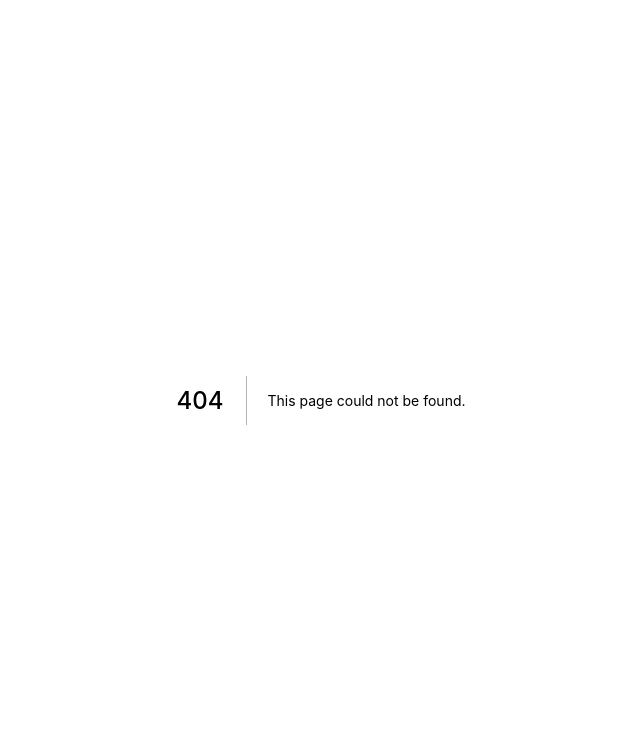
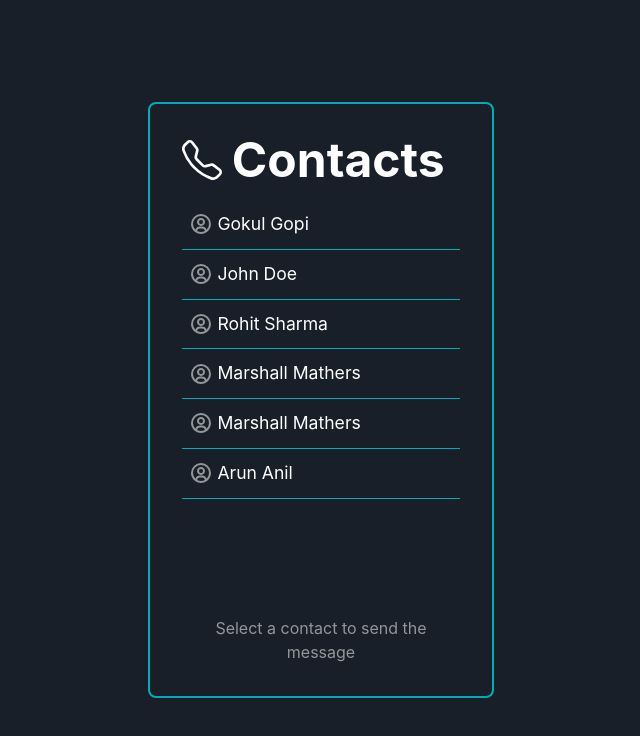
Before and after one commit to Gokul-Gopi/contacts-app, a Next.js app: page /contact in a window 1280 px wide. Before the commit this address had no page. Shown: the top 736 px of the page, without its empty margins (319-959 px from the left). Built offline with nearby package versions, Linux system fonts and the light colour scheme.

Commit message:
fix: seperated landing page from contact and message page

```diff
--- a/src/components/MessageDetailCard.jsx
+++ b/src/components/MessageDetailCard.jsx
@@ -14,6 +14,7 @@ export const MessageDetailCard = ({ name, otp, time }) => {
       position="relative"
       width="100%"
       p="0.8rem"
+      color="white"
     >
       <Icon
         as={MdMessage}
--- a/src/components/UserCard.jsx
+++ b/src/components/UserCard.jsx
@@ -10,11 +10,11 @@ export const UserCard = ({ firstname, lastname, id }) => {
         borderBottom="1px"
         borderColor="brand.primary"
         py="0.7rem"
-        _hover={{ bg: "brand.primary", cursor: "pointer" }}
+        _hover={{ bg: "brand.primary", cursor: "pointer", color: "white" }}
         px="0.4rem"
       >
-        <Icon mr="0.3rem" as={BiUserCircle} w="6" h="6" />
-        <Flex fontSize="1.1rem">
+        <Icon mr="0.3rem" as={BiUserCircle} w="6" h="6" color="brand.greyV2" />
+        <Flex fontSize={{ base: "1rem", md: "1.1rem" }} color="white">
           <Text mr="0.3rem">{firstname}</Text>
           <Text>{lastname}</Text>
         </Flex>
--- a/src/pages/_app.js
+++ b/src/pages/_app.js
@@ -1,11 +1,13 @@
 import "../styles/globals.css";
-import { ChakraProvider } from "@chakra-ui/react";
+import { Box, ChakraProvider } from "@chakra-ui/react";
 import { theme } from "../utils/theme";
 
 function MyApp({ Component, pageProps }) {
   return (
     <ChakraProvider theme={theme}>
-      <Component {...pageProps} />
+      <Box className="bgBlack">
+        <Component {...pageProps} />
+      </Box>
     </ChakraProvider>
   );
 }
--- /dev/null
+++ b/src/pages/contact.jsx
@@ -0,0 +1,63 @@
+import { Box, Flex, Heading, Icon, Text } from "@chakra-ui/react";
+import { UserCard } from "../components/UserCard";
+import mockUsersData from "../mock-data/users.json";
+import style from "../styles/Home.module.css";
+import { BsTelephone } from "react-icons/bs";
+
+export default function Home() {
+  return (
+    <Flex
+      direction={{ base: "column", md: "row" }}
+      align="center"
+      justify="space-evenly"
+      height="100vh"
+      px={{ base: "0.5rem", md: "4rem" }}
+    >
+      <Flex
+        direction="column"
+        width={{ base: "90%", md: "50%", lg: "30%" }}
+        borderRadius="8"
+        mb={{ base: "2rem", md: "0" }}
+        border="2px"
+        borderColor="brand.primary"
+        p="2rem"
+      >
+        <Flex color="white" align="center" mb="1rem">
+          <Icon
+            as={BsTelephone}
+            w={{ base: "8", md: "10" }}
+            h={{ base: "8", md: "10" }}
+            mr="0.6rem"
+          />
+          <Heading size={{ base: "xl", md: "2xl" }}>Contacts</Heading>
+        </Flex>
+
+        <Box
+          className={style.scrollContainer}
+          height="25rem"
+          width={{ base: "100%", md: "auto" }}
+          overflowY="auto"
+        >
+          {mockUsersData.users.map((user, i) => {
+            return (
+              <UserCard
+                key={`user${i}`}
+                id={user.id}
+                firstname={user.firstname}
+                lastname={user.lastname}
+              />
+            );
+          })}
+        </Box>
+        <Text
+          textAlign="center"
+          fontSize={{ base: "0.8rem", md: "1rem" }}
+          color="brand.greyV2"
+          mt="1rem"
+        >
+          Select a contact to send the message
+        </Text>
+      </Flex>
+    </Flex>
+  );
+}
--- a/src/styles/globals.css
+++ b/src/styles/globals.css
@@ -15,6 +15,10 @@ a {
   box-sizing: border-box;
 }
 
+.bgBlack {
+  background: #181f29;
+}
+
 @media (prefers-color-scheme: dark) {
   html {
     color-scheme: dark;
--- a/src/utils/theme.js
+++ b/src/utils/theme.js
@@ -2,8 +2,10 @@ import { extendTheme } from "@chakra-ui/react";
 
 const colors = {
   brand: {
-    primary: "#9fd3c7",
+    primary: "#00adb4",
     grey: "#979797",
+    bg: "#181f29",
+    greyV2: "#93969a",
   },
 };
 
```
Also changed, not shown: src/pages/index.js (+40 -99 lines), src/pages/message.jsx (added, +94 -0 lines).
